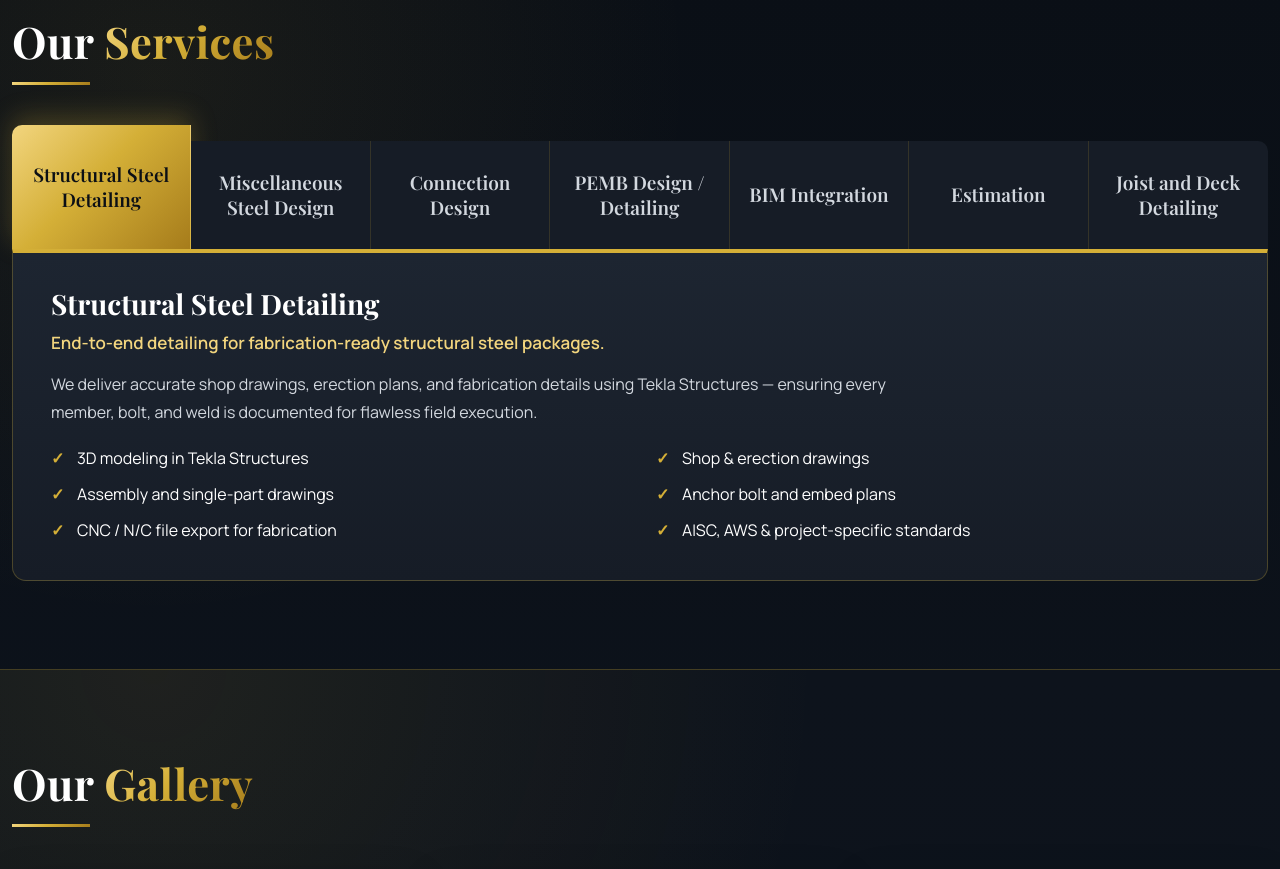
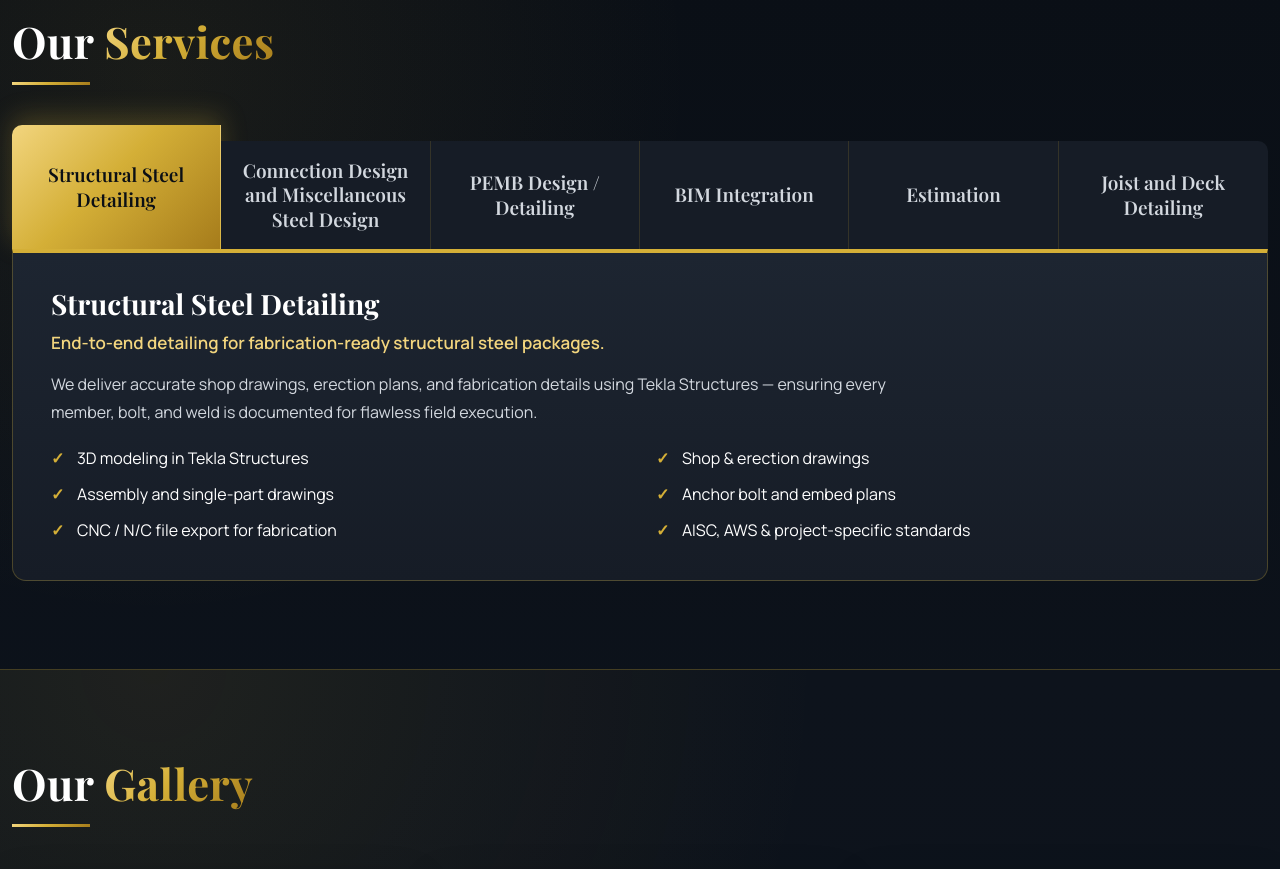
Before and after one commit to MedamoniSharan/GoldenVision-Engineering, a React (Vite) app: page / in a window 1280 px wide. Shown: the part 1560-2429 px from the top of the page. Built offline with nearby package versions, Linux system fonts and the light colour scheme; a web font is replaced by a local one.

Commit message:
Combine connection and miscellaneous steel into one "Connection Design and Miscellaneous Steel Design" service.

```diff
--- a/src/data/businessServices.ts
+++ b/src/data/businessServices.ts
@@ -27,37 +27,21 @@ export const businessServices: BusinessService[] = [
     ],
   },
   {
-    id: 'miscellaneous-steel-design',
-    title: 'Miscellaneous Steel Design',
-    summary: 'Complete misc metals packages for stairs, rails, platforms, and more.',
+    id: 'connection-misc-steel-design',
+    title: 'Connection Design and Miscellaneous Steel Design',
+    summary:
+      'Engineered connections and complete miscellaneous steel packages built for strength, safety, and constructability.',
     description:
-      'From stairs and handrails to ladders, platforms, and embed plates — we detail every miscellaneous steel component with Tekla precision for coordinated delivery.',
-    image: remoteAsset('assets/images/Misc.png'),
-    href: '#miscellaneous-steel-design',
-    features: [
-      'Stair, railing & ladder detailing',
-      'Platforms, mezzanines & catwalks',
-      'Embed plates & loose items',
-      'Grating and floor plate layouts',
-      'Misc metals BOM & material lists',
-      'Coordinated with main structure',
-    ],
-  },
-  {
-    id: 'connection-design',
-    title: 'Connection Design',
-    summary: 'Engineered connections built for strength, safety, and constructability.',
-    description:
-      'Our connection design team develops moment, shear, brace, and base plate solutions — modeled and validated in Tekla for seamless integration with your structural package.',
+      'Our team develops moment, shear, brace, and base plate connections and designs stairs, handrails, ladders, platforms, and embed plates — modeled and validated in Tekla for seamless integration with your structural package.',
     image: remoteAsset('assets/images/Civil-Project.png'),
-    href: '#connection-design',
+    href: '#connection-misc-steel-design',
     features: [
       'Moment & shear connection design',
-      'Brace and gusset connections',
-      'Base plate & anchor rod design',
+      'Brace, gusset & base plate design',
       'Delegated connection engineering',
-      'Tekla connection detailing modules',
-      'Design calculation support',
+      'Stair, railing & ladder design',
+      'Platforms, mezzanines & catwalks',
+      'Embed plates, grating & loose items',
     ],
   },
   {
```
